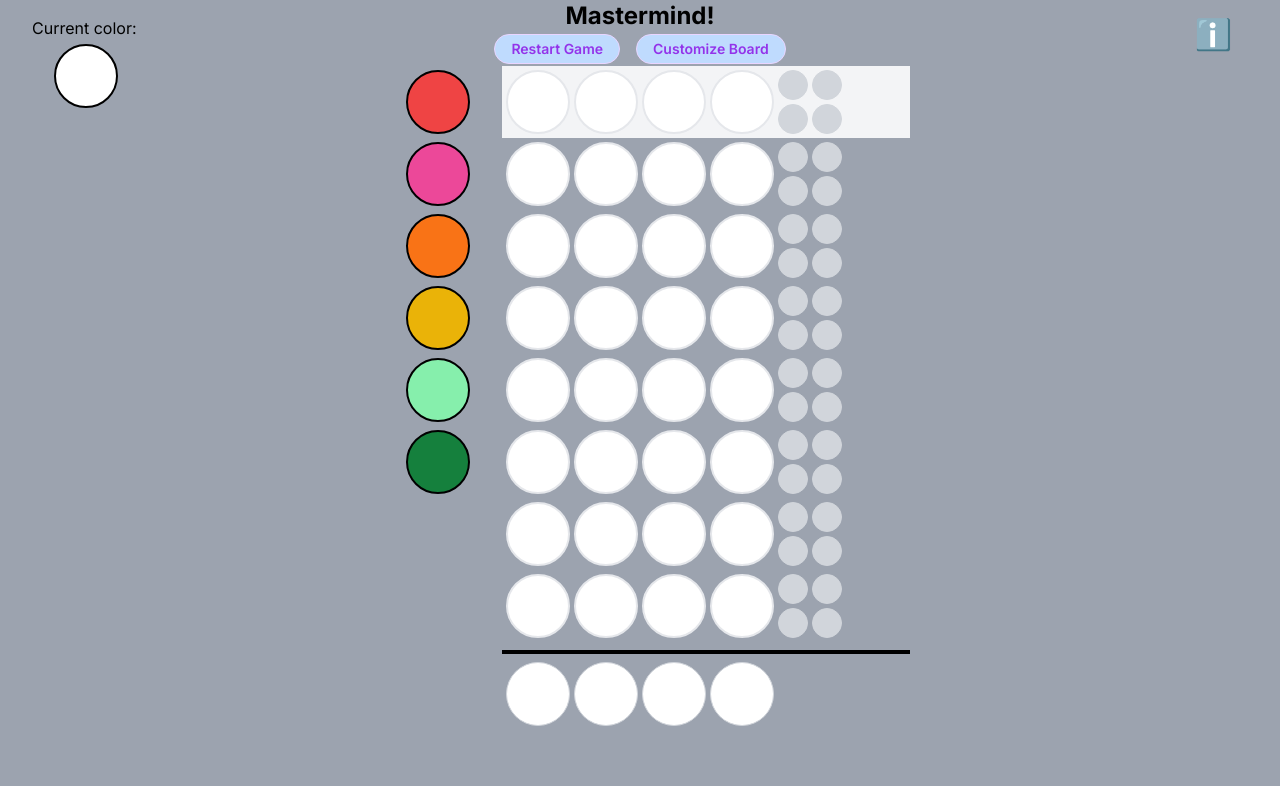
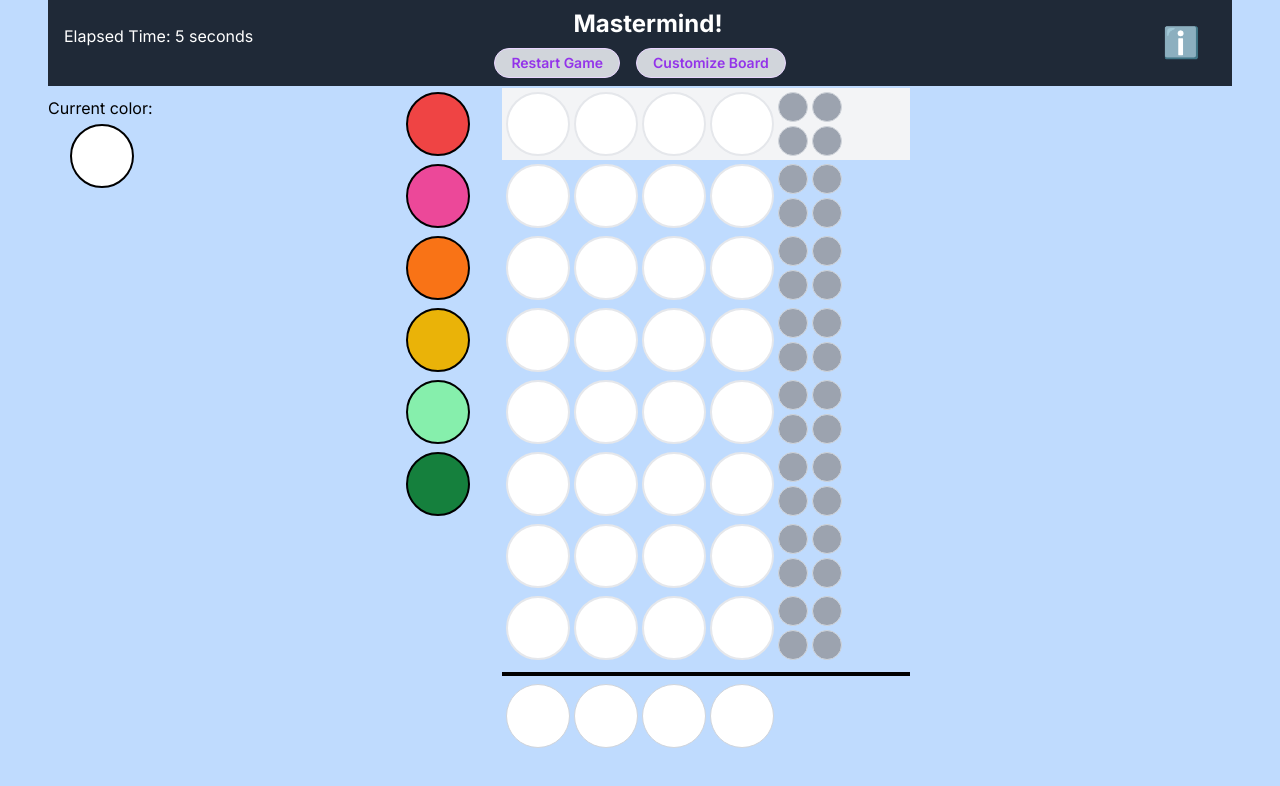
Before and after one commit to lo-maxwell/react-mastermind, a Next.js app: page / in a window 1280 px wide. Shown: the top 786 px of the page. Built offline with nearby package versions, Linux system fonts and the light colour scheme.

Commit message:
Improved color scheme, added timer to track score

```diff
--- a/app/GameConstants.tsx
+++ b/app/GameConstants.tsx
@@ -28,7 +28,7 @@ export class ColorMap {
 			case "black":
 				return "bg-black";
 			case "gray":
-				return "bg-gray-300";
+				return "bg-gray-400";
 			case "red":
 				return "bg-red-500";
 			case "pink":
--- /dev/null
+++ b/app/TimerComponent.tsx
@@ -0,0 +1,31 @@
+import { useState, useEffect } from 'react';
+
+export default function TimerComponent( {startTime, setStartTime, elapsedTime, setElapsedTime }: {startTime: number | null, setStartTime: Function, elapsedTime: number | null, setElapsedTime: Function}) {
+//   const [startTime, setStartTime] = useState<number | null>(null);
+//   const [elapsedTime, setElapsedTime] = useState(0);
+
+  const startTimer = () => {
+    setStartTime(Date.now());
+  };
+
+  useEffect(() => {
+    let interval: any;
+
+    if (startTime !== null) {
+      interval = setInterval(() => {
+        setElapsedTime(Math.floor((Date.now() - startTime) / 1000));
+      }, 1000);
+    }
+
+    // Cleanup interval on component unmount or when the timer stops
+    return () => {
+      clearInterval(interval);
+    };
+  }, [startTime]);
+
+  return (
+    <div>
+      <p className="mt-4">Elapsed Time: {elapsedTime} seconds</p>
+    </div>
+  );
+}
--- a/app/page.tsx
+++ b/app/page.tsx
@@ -9,6 +9,7 @@ import { SelectedColorContext } from "./SelectedColorContext";
 import { AnswerKeyContext, AnswerKeyComponent } from "./AnswerKey";
 import { Config } from "./Config";
 import { InstructionPage } from "./InstructionPage";
+import TimerComponent from "./TimerComponent";
 
 // const game = new Game();
 // game.generateGame(DEFAULT_NUM_GUESSES, DEFAULT_ROW_SIZE, DEFAULT_NUM_COLORS, []);
@@ -30,10 +31,20 @@ export default function Home() {
   const selectedColorContext = { selectedColor: selectedColor, setSelectedColor: setSelectedColor };
   const [showAnswerKey, setShowAnswerKey] = useState(false);
   const showAnswerKeyContext = {showAnswerKey: showAnswerKey, setShowAnswerKey: setShowAnswerKey};
+  const [startTime, setStartTime] = useState<number | null>(null);
+  const [elapsedTime, setElapsedTime] = useState(0);
   // We use this to force the rerender of all child components when we restart the game.
   // Note that this is an expensive hack which is usable for this small program,
   // but should not be used in large models.
   const [forceRerenderKey, setForceRerenderKey] = useState(1);
+
+  useEffect(() => {
+    restartGame();
+  }, []);
+
+  useEffect(() => {
+    if (showAnswerKey) stopTimer();
+  }, [showAnswerKey]);
 
   const restartGame = () => {
     const newGame = createGame(parseInt(formData.rows), parseInt(formData.cols), parseInt(formData.colors), []);
@@ -43,6 +54,8 @@ export default function Home() {
     setSelectedColor("white");
     setShowAnswerKey(false);
     setForceRerenderKey(forceRerenderKey => forceRerenderKey + 1);
+    setElapsedTime(0);
+    startTimer();
   }
 
   //Config Form stuff -- can I move this to an external file somehow? Maybe a context?
@@ -103,31 +116,43 @@ export default function Home() {
     setShowInstructions(true);
   }
 
+  //Timer Component
+  const startTimer = () => {
+    setStartTime(Date.now());
+  };
+
+  const stopTimer = () => {
+    setStartTime(null);
+  };
+
   return (<>
-  <div className="fixed px-4 inset-0 mx-auto space-y-2 shadow-lg bg-gray-400 h-screen overflow-x-auto overflow-y-auto">
-      <div className="text-center space-y-0.5 px-8 pb-4 bg-gray-400 text-black ">
-        <div className="flex">
-          <span className="flex-1 mr-auto invisible"> . </span>
-          <span className="flex-1 text-2xl font-bold justify-center">Mastermind!</span>
-          <span className="flex flex-1 justify-end relative"><button onClick={showInstructionsPage} className="text-3xl absolute top-4 right-0">ℹ️</button></span>
-        </div>
+  <div className="fixed px-4 inset-0 mx-auto space-y-2 shadow-lg bg-blue-200 h-screen overflow-x-auto overflow-y-auto">
+      <div className="text-center space-y-0.5 px-8 pb-4 bg-blue-200 text-black ">
+        <div className="grid grid-cols-1 bg-gray-800 py-2">
+          <div className="flex text-white">
+            <div className="flex flex-1 items-center justify-start ml-4">
+                <TimerComponent startTime={startTime} setStartTime={setStartTime} elapsedTime={elapsedTime} setElapsedTime={setElapsedTime}/>
+            </div>
+            <span className="flex-1 text-2xl font-bold justify-center">Mastermind!</span>
+            <span className="flex flex-1 justify-end relative"><button onClick={showInstructionsPage} className="text-3xl absolute top-4 right-8">ℹ️</button></span>
+            </div>
+            <div className="flex justify-center flex-5 space-x-4">
+            <span className="">
+              <button className="bg-gray-300 px-4 py-1 text-sm text-purple-600 font-semibold rounded-full border border-purple-200 hover:text-white hover:bg-purple-600 hover:border-transparent focus:outline-none focus:ring-2 focus:ring-purple-600 focus:ring-offset-2" onClick={restartGame}>
+                Restart Game
+              </button>
+            </span>
+              <span className="flex"><button onClick={showConfigForm} className="bg-gray-300 px-4 py-1 text-sm text-purple-600 font-semibold rounded-full border border-purple-200 hover:text-white hover:bg-purple-600 hover:border-transparent focus:outline-none focus:ring-2 focus:ring-purple-600 focus:ring-offset-2">Customize Board</button></span>
+            </div>
+          </div>
     <SelectedColorContext.Provider value={selectedColorContext} key={forceRerenderKey}>
       <AnswerKeyContext.Provider value={showAnswerKeyContext}>
       <span className="">
-        <span className="absolute top-4 left-8">
+        <span className="absolute top-24 left-12">
           <div>Current color: </div>
             <ColorSelectorComponent/>
         </span>
       </span>
-      <div className="flex justify-center flex-5 space-x-4">
-
-        <span className="flex">
-          <button className="bg-blue-200 px-4 py-1 text-sm text-purple-600 font-semibold rounded-full border border-purple-200 hover:text-white hover:bg-purple-600 hover:border-transparent focus:outline-none focus:ring-2 focus:ring-purple-600 focus:ring-offset-2" onClick={restartGame}>
-            Restart Game
-          </button>
-        </span>
-          <span className="flex"><button onClick={showConfigForm} className="bg-blue-200 px-4 py-1 text-sm text-purple-600 font-semibold rounded-full border border-purple-200 hover:text-white hover:bg-purple-600 hover:border-transparent focus:outline-none focus:ring-2 focus:ring-purple-600 focus:ring-offset-2">Customize Board</button></span>
-        </div>
       <div className="flex justify-center">
       <div className="flex mx-8">
         <ColorPaletteComponent colorPalette={colorPalette} board={gameBoard}/>
```
